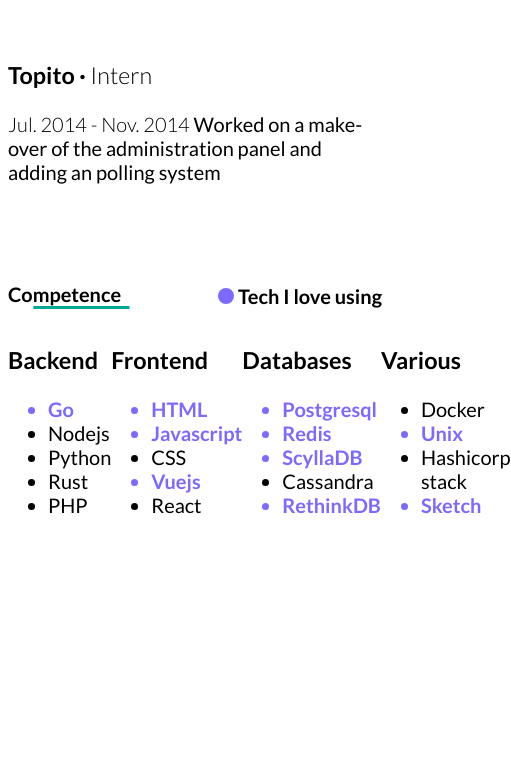
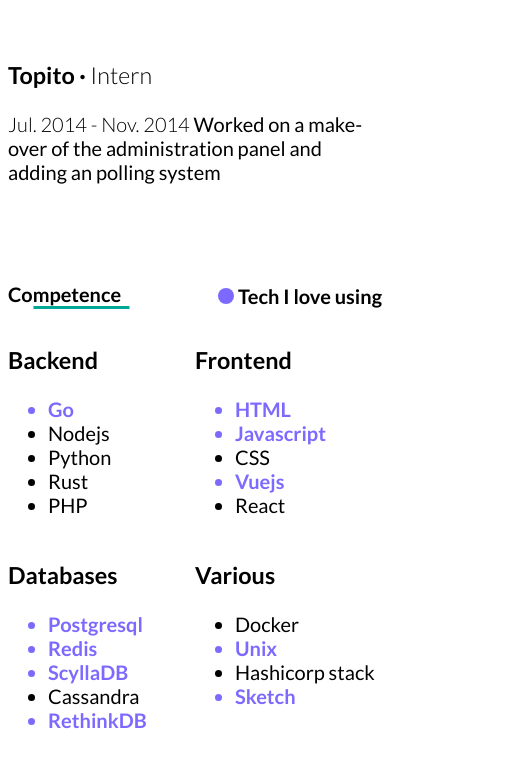
Before and after one commit to Gosti/gosti.github.io, a plain HTML site: page index.html in a window 390 px wide. Shown: the part 1418-2186 px from the top of the page, 511 px wide, since content can reach past the window. Before the commit the page ends 2040 px from the top, so only its background shows below. Drawn offline with Linux system fonts and the light colour scheme.

Commit message:
add: flex-wrap for competences

```diff
--- a/style.css
+++ b/style.css
@@ -108,9 +108,8 @@ h2 {
   display: flex;
   flex-direction: row;
   justify-content: space-evenly;
+  flex-wrap: wrap;
 }
-
-/* mobile */
 
 #experiences div:not(:last-child) {
   margin-bottom: 4rem;
@@ -136,9 +135,14 @@ h2 {
   font-weight: bold;
 }
 
+/* mobile */
 @media (max-width: 500px) {
   .quick-access-link-list li {
     flex-basis: 33%;
+  }
+
+  #competences-list div {
+    flex-basis: 50%;
   }
 
   .quick-access-link::after {
```
